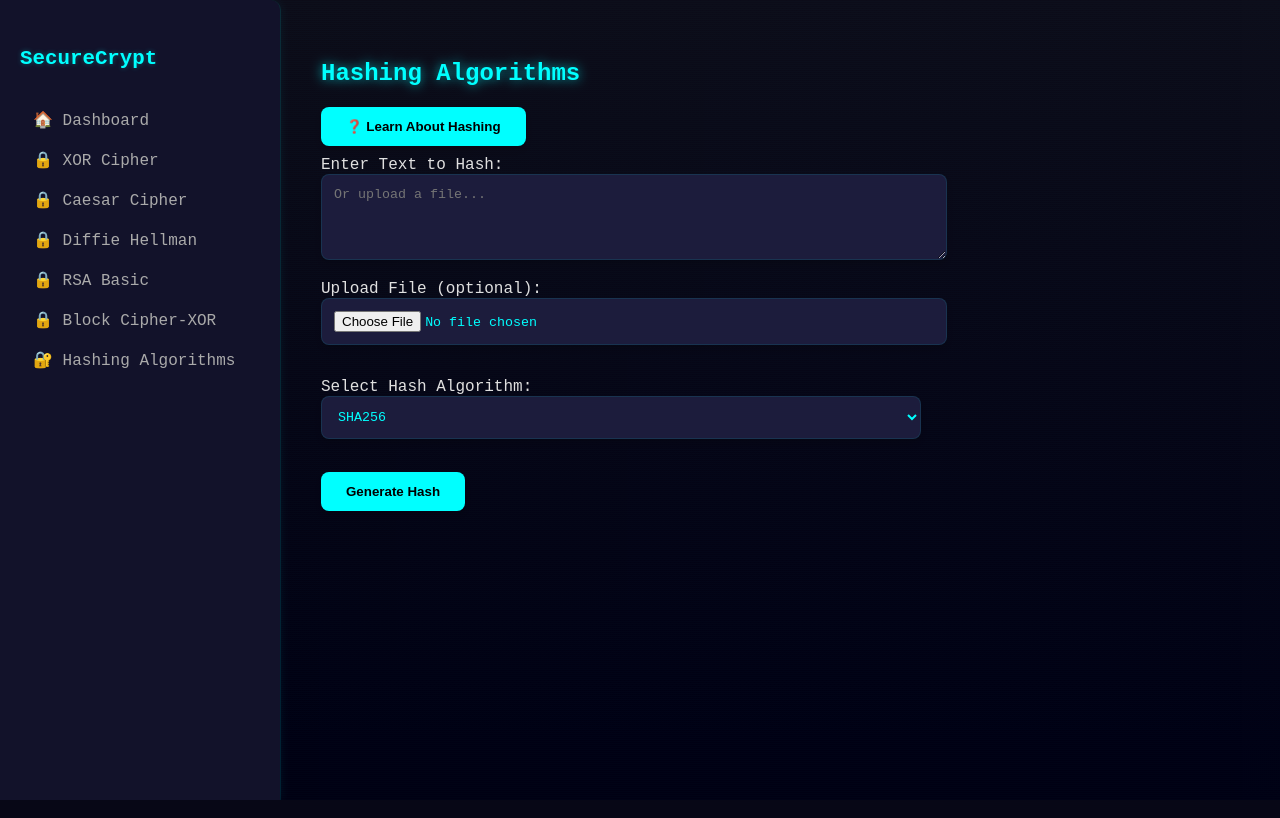
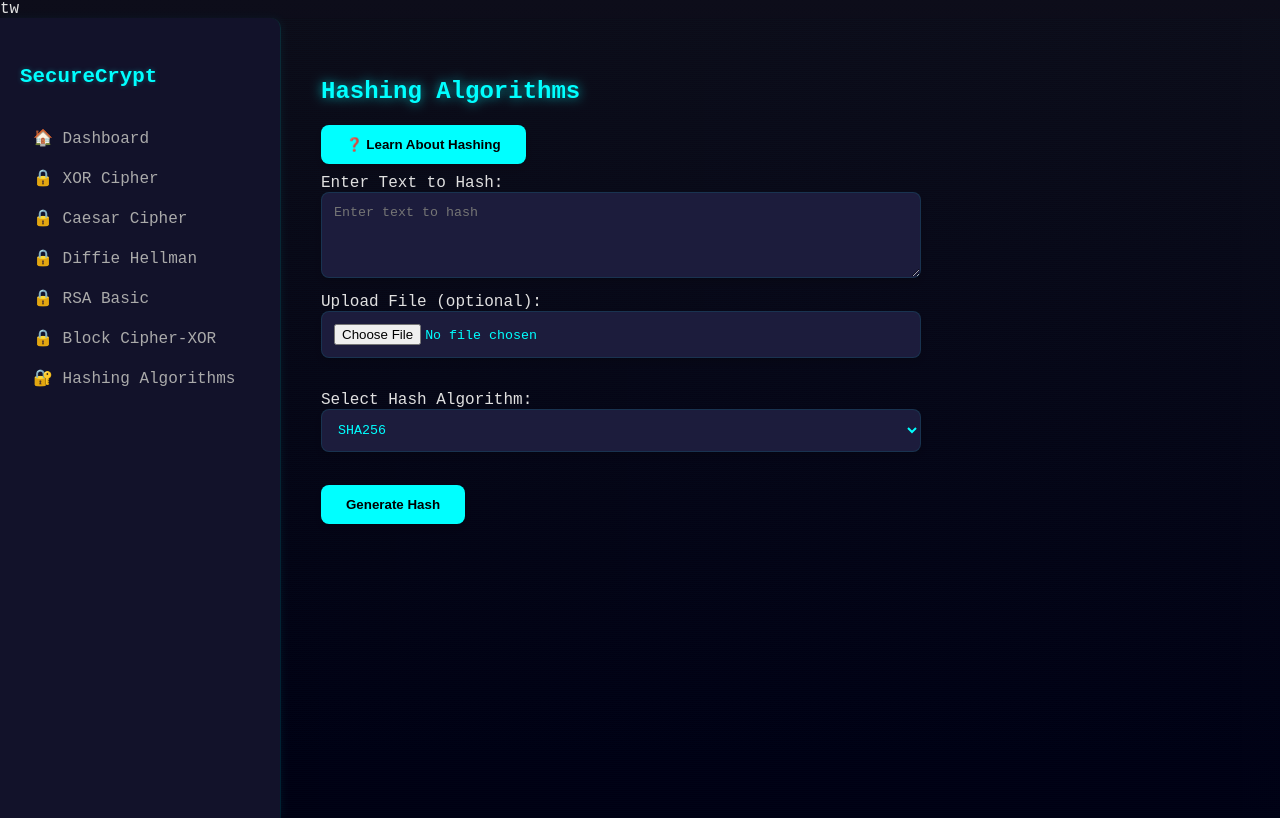
Before and after one commit to kzzZia/AC-FinalProject, a Flask app: page /hash in a window 1280 px wide. Run offline with Flask 3, Linux system fonts and the light colour scheme.

Commit message:
Update hash.html
added placeholder to provide a hint or example text inside form fields

```diff
--- a/templates/hash.html
+++ b/templates/hash.html
@@ -1,4 +1,4 @@
-{% extends "layout.html" %}
+tw{% extends "layout.html" %}
 {% block content %}
 <h2>Hashing Algorithms</h2>
 
@@ -12,7 +12,7 @@
 
 <form method="POST" enctype="multipart/form-data">
     <label>Enter Text to Hash:</label><br>
-    <textarea name="text" rows="4" cols="60" placeholder="Or upload a file...">{{ request.form.text or '' }}</textarea><br>
+    <textarea name="text" rows="4" cols="60" placeholder="Enter text to hash">{{ request.form.text or '' }}</textarea><br>
 
     <label>Upload File (optional):</label><br>
     <input type="file" name="file"><br><br>
```
